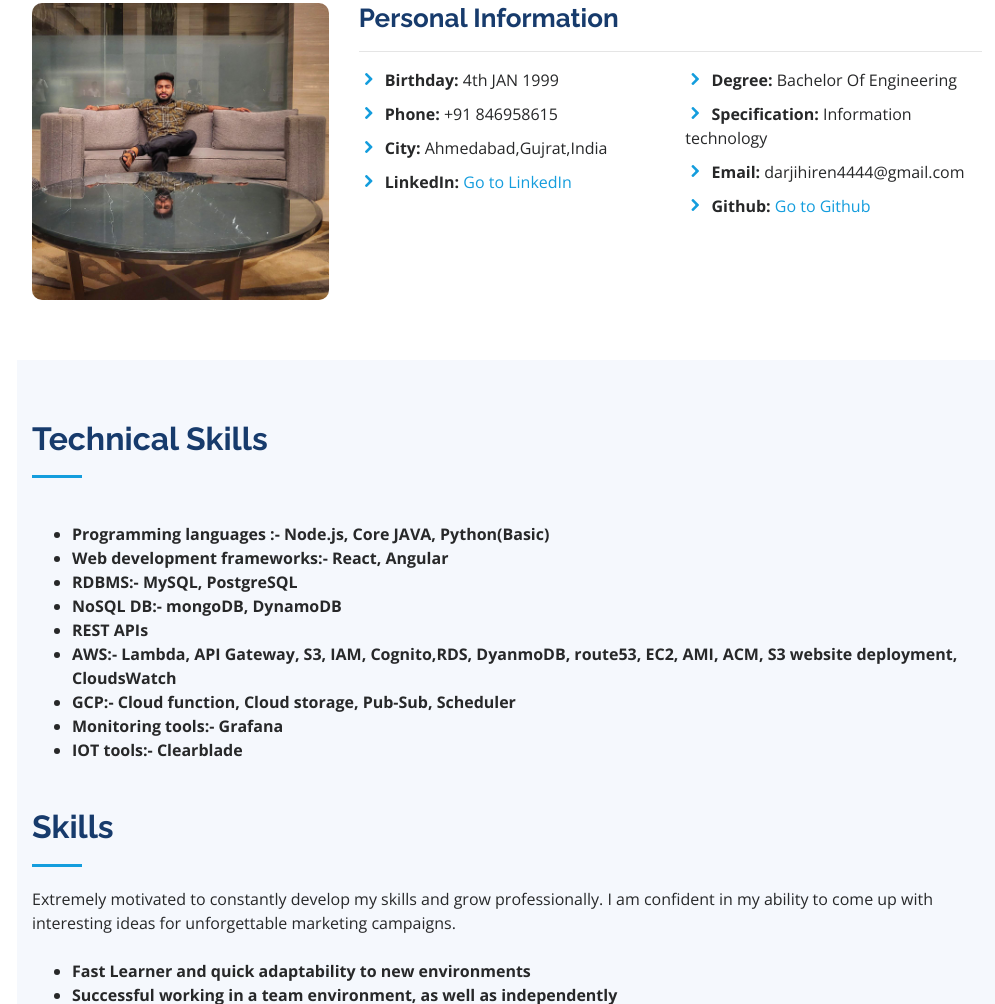
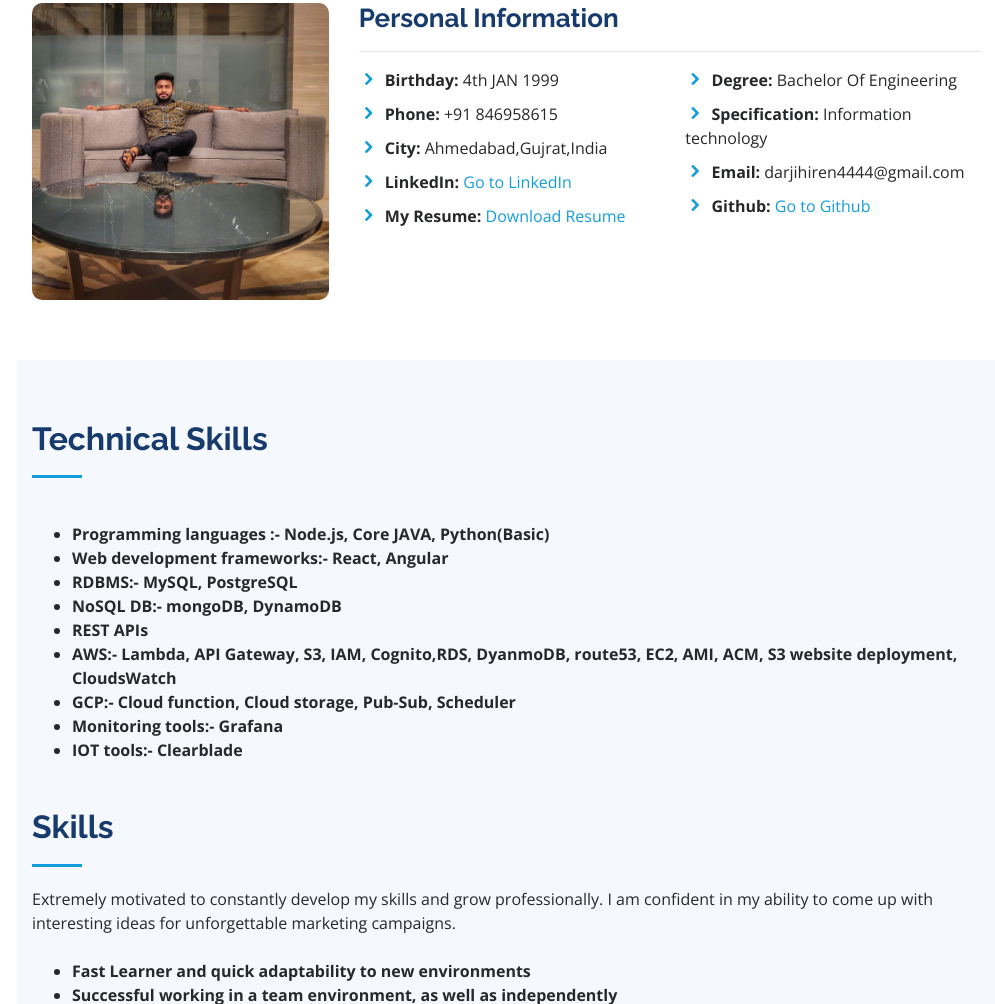
Before and after one commit to hirendarji123/hiren.darji.web.github.io, a plain HTML site: page index.html in a window 1280 px wide. Shown: the part 965-1969 px from the top of the page, without its empty margins (283-1278 px from the left). Drawn offline with nearby package versions, Linux system fonts and the light colour scheme.

Commit message:
add Resume

```diff
--- a/index.html
+++ b/index.html
@@ -113,6 +113,10 @@
                   <li><i class="icofont-rounded-right"></i> <strong>City:</strong> Ahmedabad,Gujrat,India </li>
                   <li><i class="icofont-rounded-right"></i> <strong>LinkedIn:</strong> <a
                       href="https://www.linkedin.com/in/hiren-darji-881a68189" target="new">Go to LinkedIn</a> </li>
+                  <li><i class="icofont-rounded-right"></i> <strong>My Resume:</strong> <a
+                      href="./assets//pdf/hiren_resume_f.pdf" target="new">Download Resume</a> </li>
+                </ul>
+
                 </ul>
               </div>
               <div class="col-lg-6">
```
Also changed, not shown: 1 other file.
